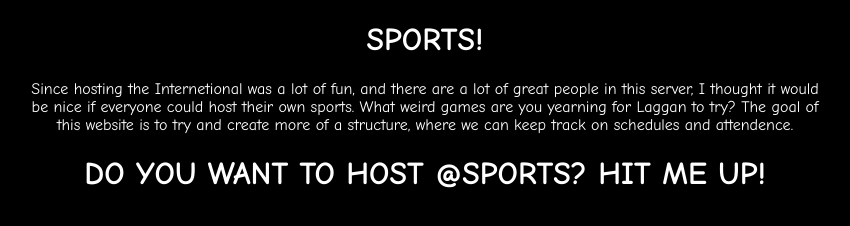
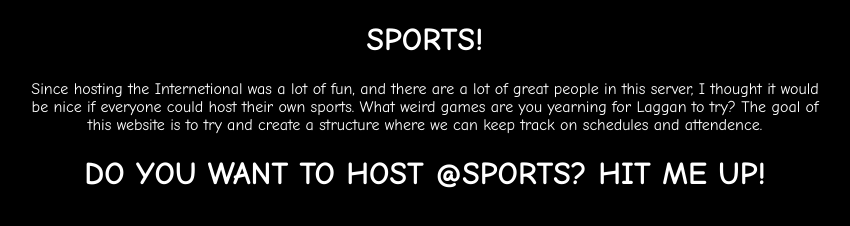
Before and after one commit to Laggan-Gang/Lagganstuff, a plain HTML site: page sports.html in a window 1280 px wide. Shown: the whole page, without its empty margins (215-1065 px from the left). Drawn offline with Linux system fonts and the light colour scheme.

Commit message:
Update sports.html

```diff
--- a/sports.html
+++ b/sports.html
@@ -22,7 +22,7 @@
 <h1>SPORTS!</h1>
 <div class="a">
 Since hosting the Internetional was a lot of fun, and there are a lot of great people in this server, I thought it would be nice if everyone could host their own sports.
-What weird games are you yearning for Laggan to try? The goal of this website is to try and create more of a structure, where we can keep track on schedules and attendence.
+What weird games are you yearning for Laggan to try? The goal of this website is to try and create a structure where we can keep track on schedules and attendence.
 </div>
 <h1>DO YOU WANT TO HOST @SPORTS? HIT ME UP!</h1>
 </center>
```
